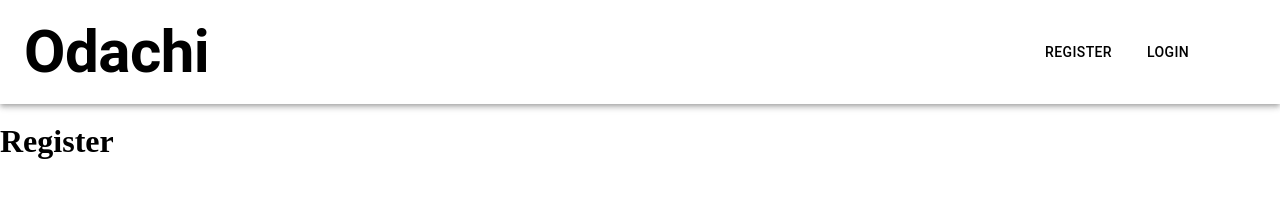
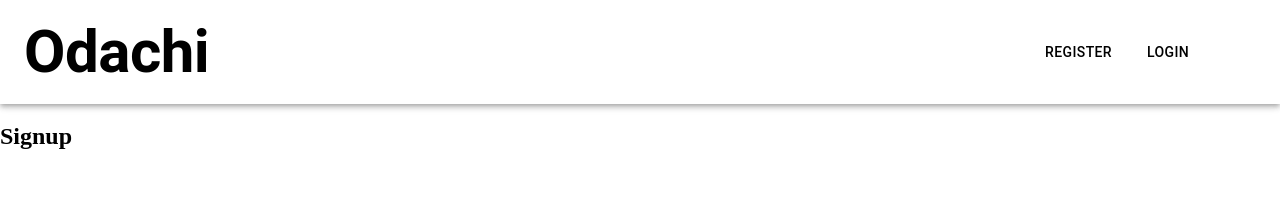
Before and after one commit to Frank-Colorado/buy-stuff, a React (Vite) app in the folder client/: page /register in a window 1280 px wide. Shown: the top 214 px of the page. Built offline with nearby package versions, Linux system fonts and the light colour scheme.

Commit message:
created forms folder in components folder

```diff
--- a/client/src/components/Signup.jsx
+++ b/client/src/components/forms/SignupForm.jsx
@@ -1,4 +1,4 @@
-const Signup = () => {
+const SignupForm = () => {
   return (
     <div>
       <h2> Signup </h2>
@@ -6,4 +6,4 @@ const Signup = () => {
   );
 };
 
-export default Signup;
+export default SignupForm;
--- a/client/src/pages/RegisterPage.jsx
+++ b/client/src/pages/RegisterPage.jsx
@@ -1,7 +1,9 @@
+import SignupForm from '../components/forms/SignupForm';
+
 const RegisterPage = () => {
   return (
     <div>
-      <h1>Register</h1>
+      <SignupForm />
     </div>
   );
 };
```
